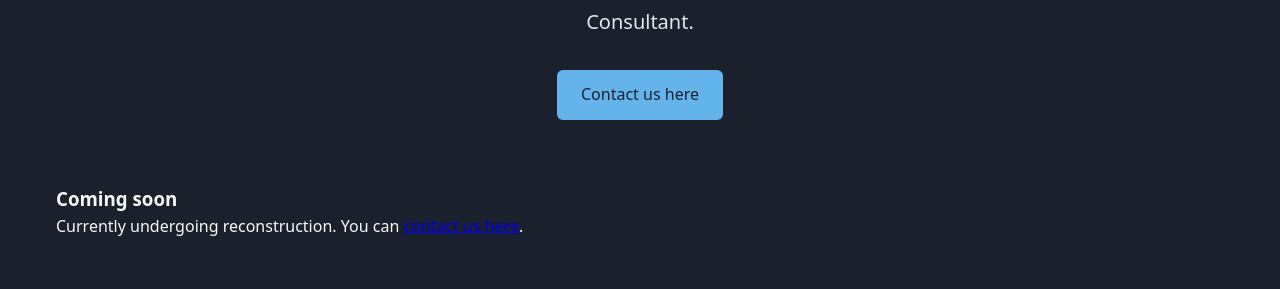
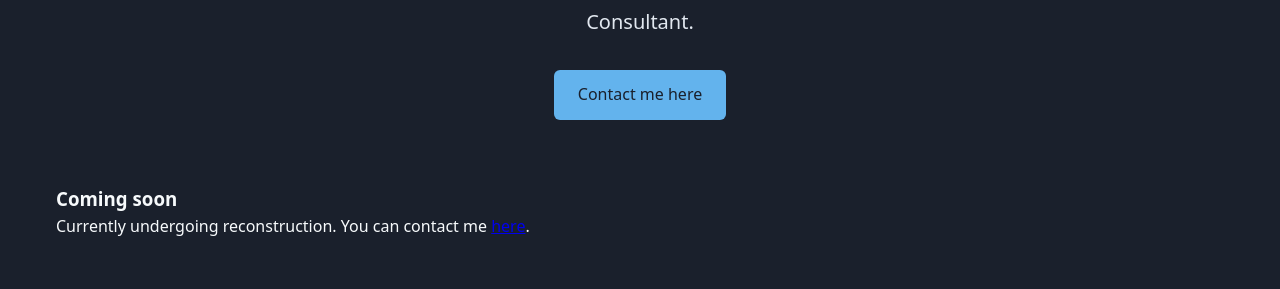
Before and after one commit to ivanemoje/ivanemoje.github.io, a plain HTML site: page index.html in a window 1280 px wide. Shown: the part 234-523 px from the top of the page. Drawn offline with Linux system fonts and the light colour scheme.

Commit message:
Updated page

```diff
--- a/index.html
+++ b/index.html
@@ -30,13 +30,13 @@
         <section class="hero">
             <h1>Ivan Emoje</h1>
             <p>Consultant.</p>
-            <a href="https://forms.gle/199mR8X88L3kZD4CA" target="_blank" rel="noopener noreferrer" class="cta-button">Contact us here</a>
+            <a href="https://forms.gle/199mR8X88L3kZD4CA" target="_blank" rel="noopener noreferrer" class="cta-button">Contact me here</a>
         </section>
 
         <section id="features" class="features">
             <div class="feature-card">
                 <h3>Coming soon</h3>
-                <p>Currently undergoing reconstruction. You can <a href="https://forms.gle/199mR8X88L3kZD4CA" target="_blank" rel="noopener noreferrer">contact us here</a>.</p>
+                <p>Currently undergoing reconstruction. You can contact me <a href="https://forms.gle/199mR8X88L3kZD4CA" target="_blank" rel="noopener noreferrer">here</a>.</p>
             </div>
         </section>
     </main>
```
